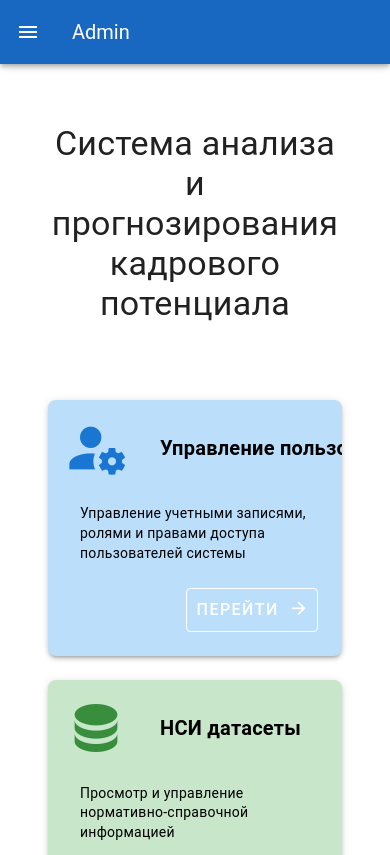
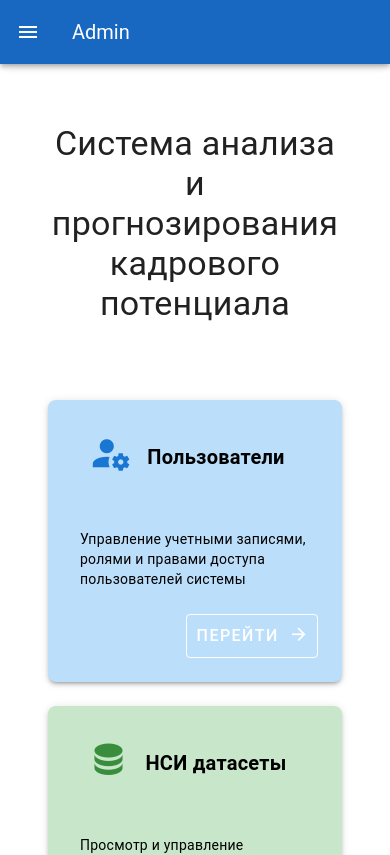
Before and after one commit to VyacheslavKuchumov/VKR-DATA-COLLECTOR-WEB, a Vue app in the folder frontend/: page / in a window 390 px wide. Shown: the top 855 px of the page. Built offline with nearby package versions, Linux system fonts and the light colour scheme; no server answers.

Commit message:
added support for mobile

```diff
--- a/frontend/src/views/HomeView.vue
+++ b/frontend/src/views/HomeView.vue
@@ -22,7 +22,7 @@
                         :color="section.color"
                         @click="selectSection(section)"
                     >
-                        <div class="d-flex align-center">
+                        <v-container v-if="!$vuetify.display.mobile" class="d-flex align-center">
                             <v-icon
                                 size="64"
                                 :color="section.iconColor"
@@ -34,7 +34,20 @@
                             <v-card-title class="text-h6 font-weight-bold text-wrap">
                                 {{ section.title }}
                             </v-card-title>
-                        </div>
+                        </v-container>
+                        <v-container v-else class="d-flex align-center justify-center mb-2">
+                            <v-icon
+                                size="42"
+                                :color="section.iconColor"
+                                class="mb-2"
+                            >
+                                {{ section.icon }}
+                            </v-icon>
+                            <v-card-title class="text-h6 font-weight-bold text-center">
+                                {{ section.title }}
+                            </v-card-title>
+                        </v-container>
+
 
                         <v-card-text class="mt-2 flex-grow-1">
                             {{ section.description }}
@@ -59,13 +72,14 @@
 </template>
 
 <script>
+
     export default {
         name: "HomeView",
         data() {
             return {
                 sections: [
                     {
-                        title: "Управление пользователями",
+                        title: "Пользователи",
                         id: "users",
                         icon: "mdi-account-cog",
                         description: "Управление учетными записями, ролями и правами доступа пользователей системы",
```
